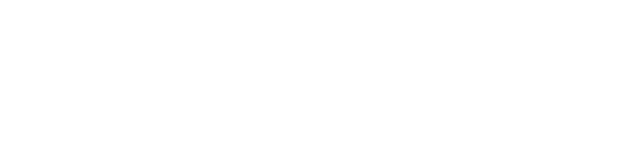
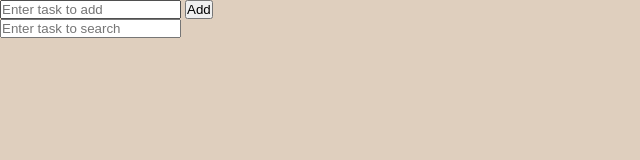
Before and after one commit to Gamattowicz/To_do_app, a plain HTML site: page index.html in a window 1280 px wide. Shown: the whole page, without its empty margins (0-640 px from the left). Drawn offline with Linux system fonts and the light colour scheme.

Commit message:
add html structure

```diff
--- a/index.html
+++ b/index.html
@@ -9,6 +9,16 @@
 </head>
 
 <body>
+    <div class="add">
+        <form action="" class="add">
+            <input type="text" class="add" placeholder="Enter task to add">
+            <button class="add">Add</button>
+        </form>
+    </div>
+    <div class="search">
+        <input type="text" class="search" placeholder="Enter task to search">
+
+    </div>
 
     <script src="main.js"></script>
 </body>
--- a/style.css
+++ b/style.css
@@ -0,0 +1,8 @@
+* {
+    margin: 0;
+    padding: 0;
+}
+
+body {
+    background-color: RGB(223, 207, 190);
+}
```
